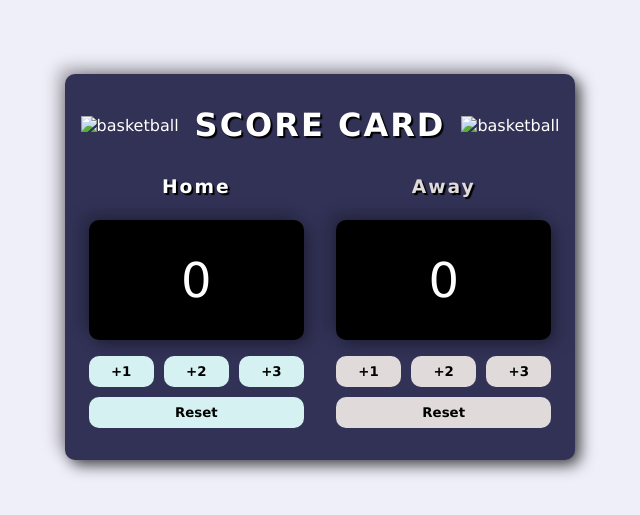
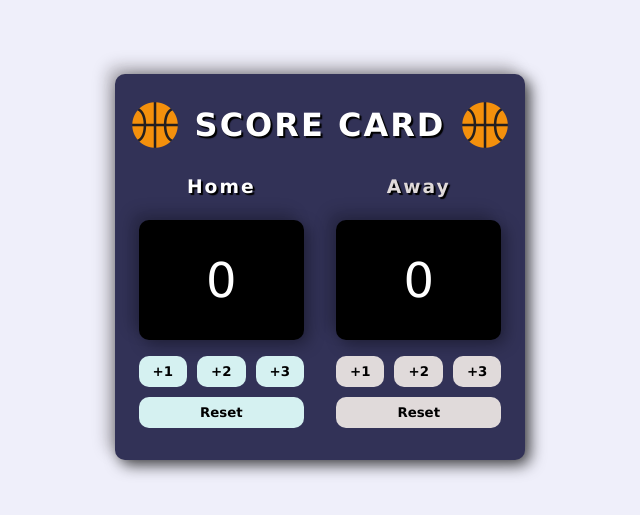
Before and after one commit to Jahbrone/score-keeper-adv, a plain HTML site: page index.html in a window 1280 px wide. Shown: the part 133-648 px from the top of the page, without its empty margins (320-960 px from the left). Drawn offline with Linux system fonts and the light colour scheme; the site is published under a folder, as on GitHub Pages, so addresses that start at the root find nothing.

Commit message:
img src change

```diff
--- a/index.html
+++ b/index.html
@@ -11,9 +11,9 @@
     <main>
       <div class="container">
         <div class="heading">
-          <img src="/img/basketball.png" alt="basketball" />
+          <img src="img/basketball.png" alt="basketball" />
           <h1>SCORE CARD</h1>
-          <img src="/img/basketball.png" alt="basketball" />
+          <img src="img/basketball.png" alt="basketball" />
         </div>
         <div class="score-display">
           <div class="player">
```
